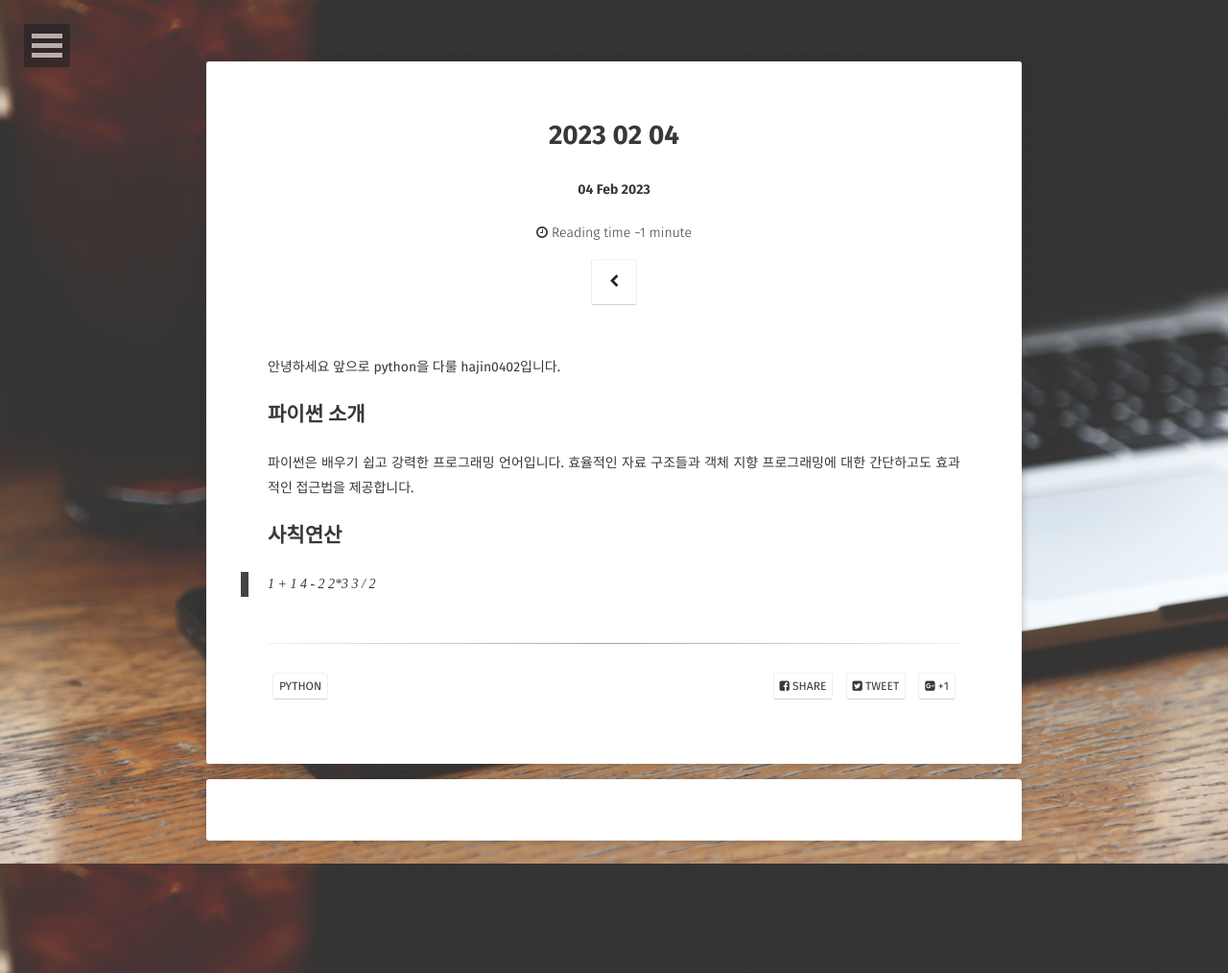
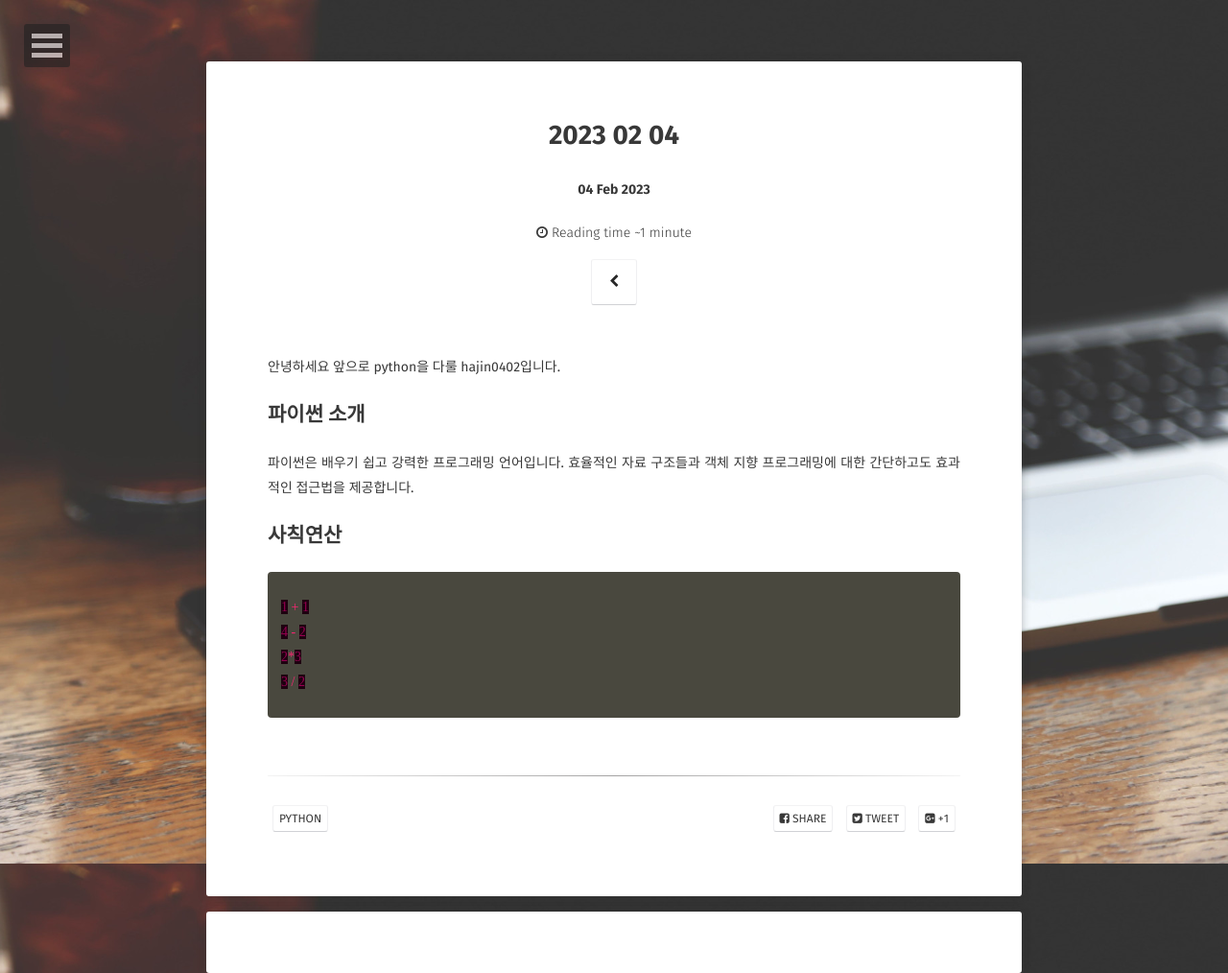
Before and after one commit to hajin0402/hajin0402.github.com, a Jekyll site: the page built from _posts/2023-02-04-readability-post.md, in a window 1280 px wide. Shown: the whole page at 96% size. Built offline with Jekyll 4.4.1, drawn with Linux system fonts in a browser that asks for light colours; some web fonts are replaced; comment, search, counter and statistics services are not loaded.

Commit message:
Update 2023-02-04-readability-post.md

```diff
--- a/_posts/2023-02-04-readability-post.md
+++ b/_posts/2023-02-04-readability-post.md
@@ -15,8 +15,9 @@ comments: true
 효율적인 자료 구조들과 객체 지향 프로그래밍에 대한 간단하고도 효과적인 접근법을 제공합니다.
 
 ## 사칙연산
-
->1 + 1
+{% highlight css %}
+1 + 1
 4 - 2
 2*3
 3 / 2
+{% endhighlight %}
```
